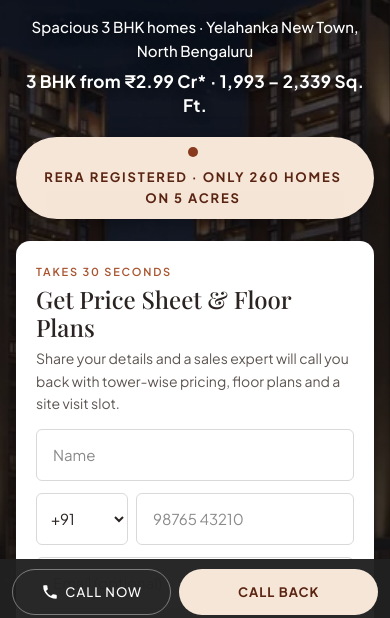
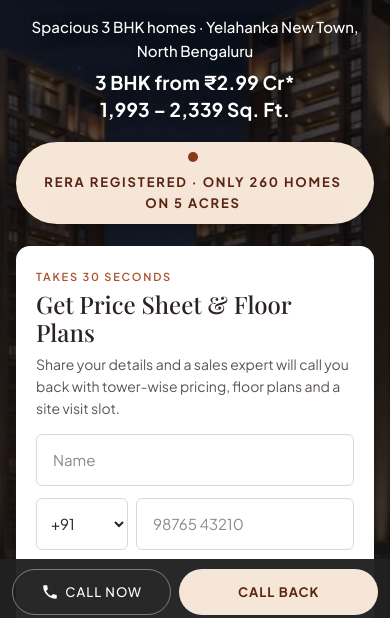
Before and after one commit to iamhere-lab/divyashree, a plain HTML site: page index.html in a window 390 px wide. Shown: the part 219-837 px from the top of the page. Drawn offline with nearby package versions, Linux system fonts and the light colour scheme; a web font is replaced by a local one.

Commit message:
Hero price line: clean two-line break on phones
Co-Authored-By: Claude Fable 5.2 <noreply@anthropic.com>
Claude-Session: https://claude.ai/code/session_01UZNGps3MmadSpNbs3EC5vj

```diff
--- a/assets/css/styles.css
+++ b/assets/css/styles.css
@@ -710,5 +710,8 @@ body { padding-bottom: calc(68px + env(safe-area-inset-bottom)); }
 .action-bar .ab-callback:hover { background: #fff; }
 
 /* Hero price line: sans with lining numerals; the serif's old-style figures were hard to read over the photo. */
-.hero-price { font-family: var(--sans); font-weight: 700; font-size: clamp(15px, 4.4vw, 19px); line-height: 1.4; letter-spacing: .01em; font-variant-numeric: lining-nums; text-shadow: 0 1px 12px rgba(0, 0, 0, .6); }
+.hero-price { font-family: var(--sans); font-weight: 700; font-size: 19px; line-height: 1.4; letter-spacing: .01em; font-variant-numeric: lining-nums; text-shadow: 0 1px 12px rgba(0, 0, 0, .6); }
 @media (min-width: 768px) { .hero-price { font-size: 23px; } }
+.hero-price span { white-space: nowrap; }
+.hero-price i { font-style: normal; }
+@media (max-width: 767px) { .hero-price span { display: block; } .hero-price i { display: none; } }
--- a/index.html
+++ b/index.html
@@ -123,7 +123,7 @@
     <div class="hero-copy">
       <div class="hero-mark hero-lockup"><img class="ss-logo ss-logo-hero" src="assets/img/quiet-side-logo-light.webp" width="1000" height="400" alt="DivyaSree Quiet Side, Yelahanka, Bengaluru"></div>
       <p class="hero-line">Spacious 3 BHK homes · Yelahanka New Town, North Bengaluru</p>
-      <p class="hero-price">3 BHK from ₹2.99 Cr* · 1,993 – 2,339 Sq. Ft.</p>
+      <p class="hero-price"><span>3 BHK from ₹2.99 Cr*</span><i> · </i><span>1,993 – 2,339 Sq. Ft.</span></p>
       <p class="hero-eoi"><span class="hero-eoi-dot" aria-hidden="true"></span>RERA Registered · Only 260 Homes on 5 Acres</p>
     </div>
     <div class="hero-form">
```
